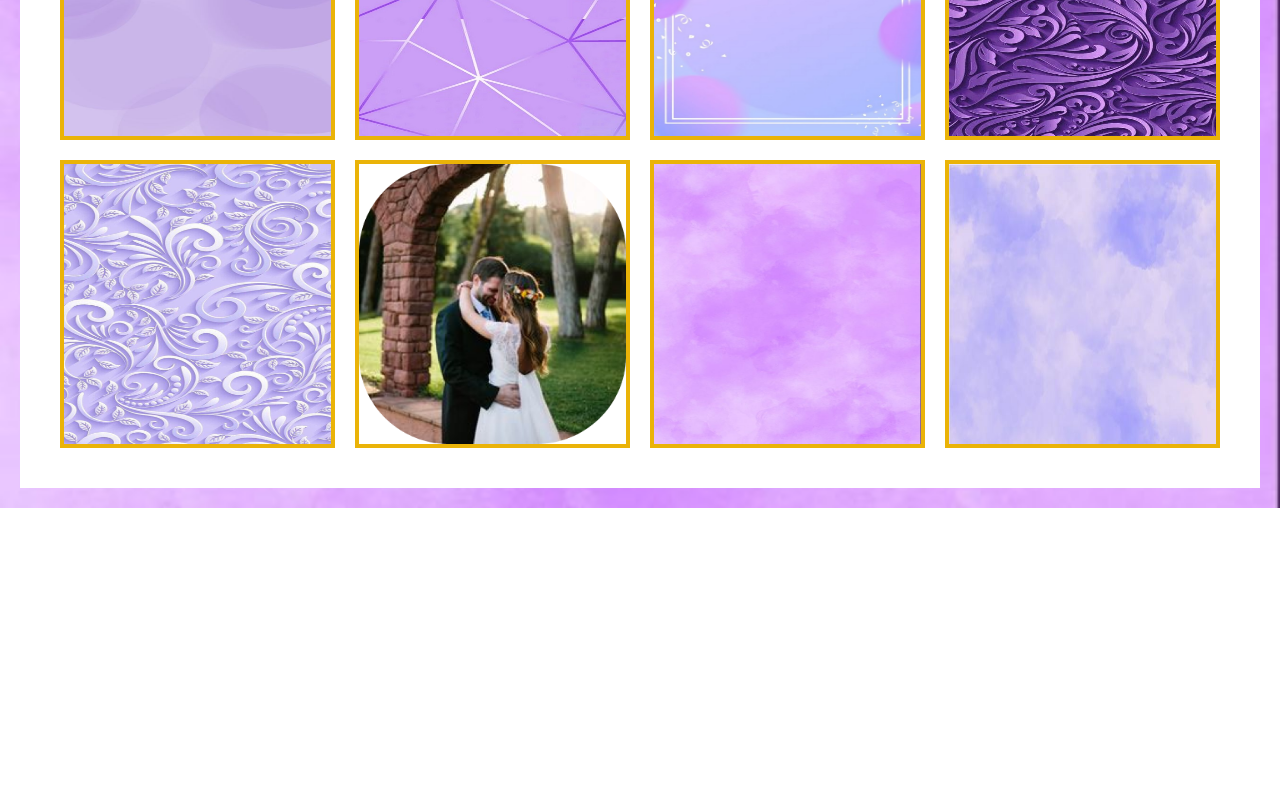
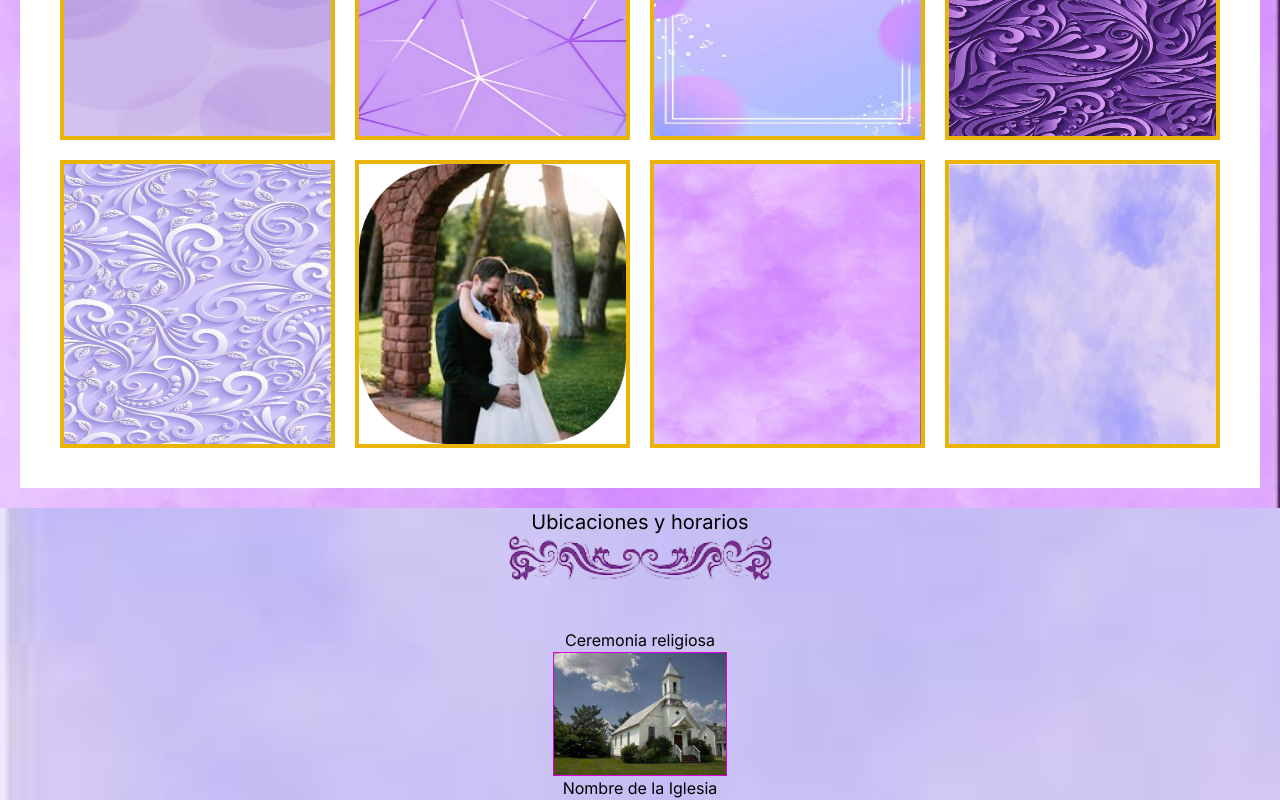
Before and after one commit to jonathanj20/web-boda, a Next.js app: page / in a window 1280 px wide. Shown: the part 1838-2638 px from the top of the page. Before the commit the page ends 2346 px from the top, so only its background shows below. Built offline with nearby package versions, Linux system fonts and the light colour scheme.

Commit message:
Se arregló la galería

```diff
--- a/app/components/Gallery.jsx
+++ b/app/components/Gallery.jsx
@@ -17,26 +17,25 @@ export default function Gallery() {
     }
 
     function advanceButton() {
-        if (indexImage <= 7) {
-            setIndexImage(indexImage + 1);
-            setImage(images[indexImage]);
-            console.log(indexImage)
+        if (indexImage < 7) {
+            setIndexImage(prevIndex => prevIndex + 1);
+            setImage(images[indexImage + 1]);
         } else {
-            setIndexImage(7);
-            setImage(images[indexImage]);
+            setIndexImage(0);
+            setImage(images[0]);
         }
     }
 
     function backButton() {
-        if (indexImage >= 0) {
-            setIndexImage(indexImage - 1);
-            setImage(images[indexImage]);
-            console.log(indexImage)
+        if (indexImage > 0) {
+            setIndexImage(prevIndex => prevIndex - 1);
+            setImage(images[indexImage - 1]);
         } else {
-            setIndexImage(0);
-            setImage(images[indexImage]);
+            setIndexImage(7);
+            setImage(images[7]);
         }
     }
+
 
     return (
         <>
--- /dev/null
+++ b/app/components/Locations.jsx
@@ -0,0 +1,21 @@
+export default function Locations() {
+    return (
+        <>
+            <section>
+                <div class="h-20 mb-10">
+                    <h2 class="text-center text-xl">Ubicaciones y horarios</h2>
+                    <img src="/separator.png" alt="separator" class="mx-auto relative bottom-20" />
+                </div>
+                <div>
+                    <div className="text-center">
+                        <h3>Ceremonia religiosa</h3>
+                        <div>
+                            <img src="/church.png" alt="Iglesia" className="mx-auto" />
+                        </div>
+                        <p>Nombre de la Iglesia</p>
+                    </div>
+                </div>
+            </section>
+        </>
+    )
+}
--- a/app/page.js
+++ b/app/page.js
@@ -6,6 +6,7 @@ import Couple from './components/Couple'
 import Parents from './components/Parents'
 import Outfit from './components/Outfit'
 import Gallery from './components/Gallery'
+import Locations from './components/Locations'
 
 export default function Home() {
   return (
@@ -18,6 +19,7 @@ export default function Home() {
         <Parents />
         <Outfit />
         <Gallery />
+        <Locations />
       </div>
     </main>
   )
```
Also changed, not shown: public/church.png (added).
